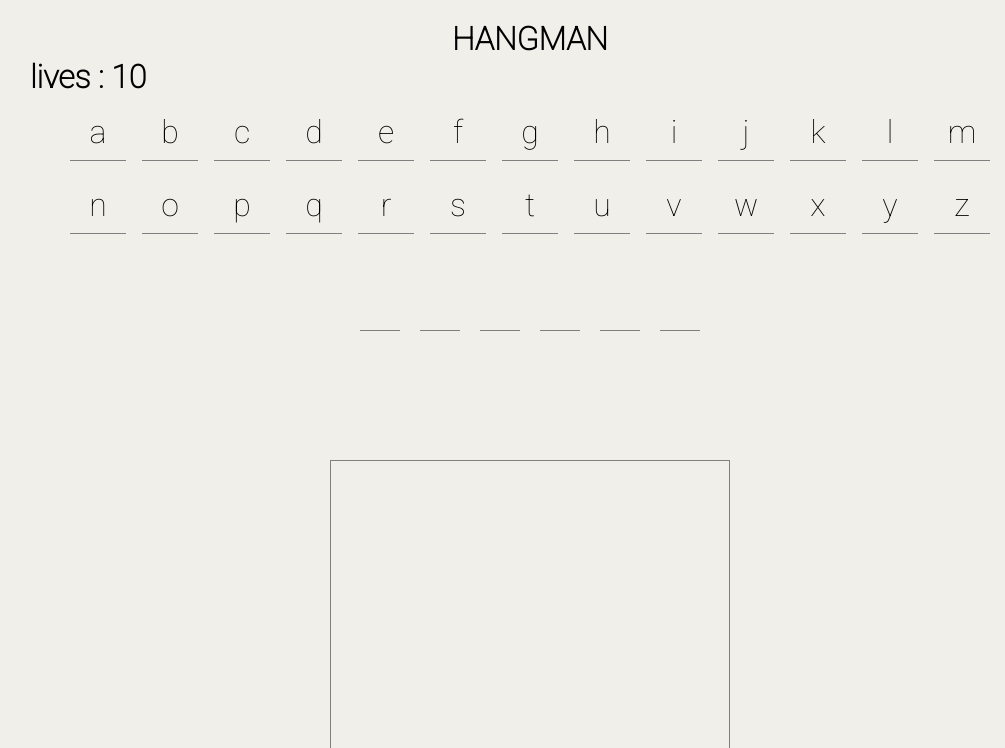
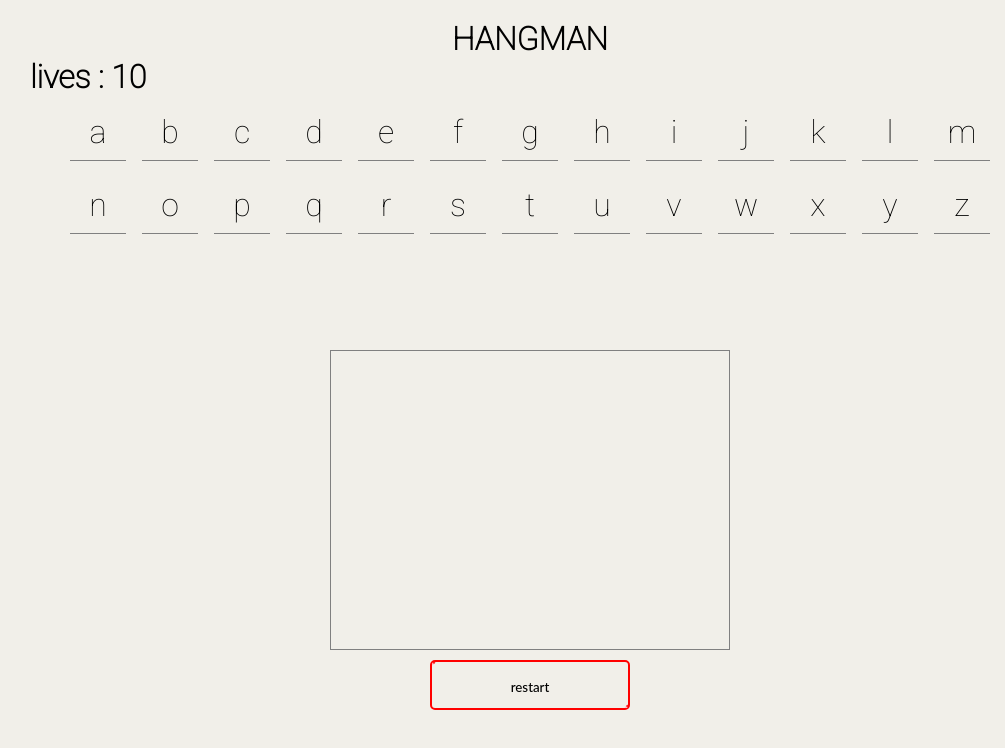
Before and after one commit to luckmer/hangman-game, a React (Create React App) app: page / in a window 1280 px wide. Shown: the top 748 px of the page, without its empty margins (110-1115 px from the left). Built offline with nearby package versions, Linux system fonts and the light colour scheme; a web font is replaced by a local one.

Commit message:
changed code appearance

```diff
--- a/src/App.js
+++ b/src/App.js
@@ -1,4 +1,4 @@
-import React, { Fragment } from "react";
+import React from "react";
 import Index from "./store";
 import { Main } from "./styles/App.styles";
 
--- a/src/components/CanvasPanel.jsx
+++ b/src/components/CanvasPanel.jsx
@@ -1,9 +1,11 @@
 import React from "react";
 import { AppContext } from "../store";
 import { Section, Canvas } from "./styles/CanvasPanel.styles";
+import actions from "../store/actions";
+import Button from "../pattern/Button";
 
 const CanvasPanel = () => {
-  const { state } = React.useContext(AppContext);
+  const { state, dispatch } = React.useContext(AppContext);
 
   const node = React.useRef(null);
   const live = state.lives;
@@ -70,9 +72,35 @@ const CanvasPanel = () => {
     }
   }, [live]);
 
+  const handleRestartGame = () => {
+    const original = {
+      selectedText: [],
+      lives: 10,
+      gameOver: false,
+      winner: false,
+      guess: ""
+    };
+
+    const comparable = (o) =>
+      typeof o != "object" || !o
+        ? o
+        : Object.keys(o)
+            .sort()
+            .reduce((c, key) => ((c[key] = comparable(o[key])), c), {});
+
+    const moved =
+      JSON.stringify(comparable(state)) ===
+      JSON.stringify(comparable(original));
+
+    if (!moved) dispatch({ type: actions.Clear_State });
+  };
+
   return (
     <Section>
       <Canvas width="400vmin" height="300vmin" ref={node} />
+      <Section>
+        <Button onClick={() => handleRestartGame()}>restart</Button>
+      </Section>
     </Section>
   );
 };
--- a/src/components/GuessPanel.jsx
+++ b/src/components/GuessPanel.jsx
@@ -1,31 +1,7 @@
 import React from "react";
-import { AppContext } from "../store";
-import api from "../api/Index";
-import actions from "../store/actions";
+import withLoader from "../pattern/withLoader";
 
 import { GuessP, GuessSection } from "./styles/GuessPanel.styles";
-
-const withLoader = (Element) => {
-  return (props) => {
-    const { state, dispatch } = React.useContext(AppContext);
-
-    React.useEffect(() => {
-      const generateRandomGuess = ~~(Math.random() * api.length);
-      const randomGuess = api[generateRandomGuess];
-
-      dispatch({
-        type: actions.Set_Random_Guess,
-        payload: randomGuess
-      });
-    }, [dispatch]);
-
-    if (!state) {
-      return <div>Loading...</div>;
-    }
-
-    return <Element {...props} data={state} />;
-  };
-};
 
 const GuessPanel = ({ data }) => {
   const selectedWords = data.selectedText;
--- a/src/components/NotificationBanner.jsx
+++ b/src/components/NotificationBanner.jsx
@@ -1,27 +1,40 @@
 import React from "react";
 import { AppContext } from "../store";
 import {
-  ButtonDesign,
   Section,
   SectionDescription,
   SectionH1,
   GreySectionBackground
 } from "./styles/NotificationBanner.styles";
 
+import Button from "../pattern/Button";
 import actions from "../store/actions";
-
-const Button = ({ children, onClick }) => {
-  const buttons = { onClick };
-
-  return <ButtonDesign {...buttons}>{children}</ButtonDesign>;
-};
 
 const NotificationBanner = () => {
   const { state, dispatch } = React.useContext(AppContext);
   const { lives, gameOver, winner } = state;
 
   const handleRestartGame = () => {
-    dispatch({ type: actions.Clear_State });
+    const original = {
+      selectedText: [],
+      lives: 10,
+      gameOver: false,
+      winner: false,
+      guess: ""
+    };
+
+    const comparable = (o) =>
+      typeof o != "object" || !o
+        ? o
+        : Object.keys(o)
+            .sort()
+            .reduce((c, key) => ((c[key] = comparable(o[key])), c), {});
+
+    const moved =
+      JSON.stringify(comparable(state)) ===
+      JSON.stringify(comparable(original));
+
+    if (!moved) dispatch({ type: actions.Clear_State });
   };
 
   const status = lives === 0 || gameOver || winner;
@@ -33,7 +46,6 @@ const NotificationBanner = () => {
           <SectionH1>Game Over</SectionH1>
           <Button onClick={() => handleRestartGame()}>Play Again</Button>
         </SectionDescription>
-
         <GreySectionBackground />
       </Section>
     )
--- a/src/components/styles/CanvasPanel.styles.js
+++ b/src/components/styles/CanvasPanel.styles.js
@@ -1,10 +1,10 @@
 import styled from "styled-components";
 
 export const Section = styled.section`
-  margin-top: 10vmin;
   display: flex;
-  justify-content: center;
+  align-items: center;
   padding-bottom: 5vmin;
+  flex-direction: column;
 `;
 
 export const Canvas = styled.canvas`
--- a/src/components/styles/NotificationBanner.styles.js
+++ b/src/components/styles/NotificationBanner.styles.js
@@ -92,6 +92,6 @@ export const Section = styled(Glue)`
 
 export const GreySectionBackground = styled(Glue)`
   background-color: grey;
-  opacity: 0.5;
+  opacity: 0.9;
   z-index: -1;
 `;
--- /dev/null
+++ b/src/pattern/Button.js
@@ -0,0 +1,9 @@
+import { ButtonDesign } from "../components/styles/NotificationBanner.styles";
+
+const Button = ({ children, onClick }) => {
+  const buttons = { onClick };
+
+  return <ButtonDesign {...buttons}>{children}</ButtonDesign>;
+};
+
+export default Button;
--- /dev/null
+++ b/src/pattern/withClick.js
@@ -0,0 +1,69 @@
+import React from "react";
+import { AppContext } from "../store";
+import actions from "../store/actions";
+
+import { TextAlphabet, TextP } from "../components/styles/TextPanel.styles";
+
+const WithClick = ({ children }) => {
+  const alphabet = new Array(26)
+    .fill("")
+    .map((_, w) => String.fromCharCode(w + 97));
+
+  const { state, dispatch } = React.useContext(AppContext);
+
+  const handleClickText = (word) => {
+    if (state.lives === 0) return;
+
+    const theSameWord = state.selectedText.some((el) => el === word);
+    const words = state.guess.split("");
+    const incorrectWord = words.some((element) => element === word);
+
+    if (!incorrectWord && !theSameWord) {
+      dispatch({ type: actions.Set_Live, payload: 1 });
+    }
+
+    if (!theSameWord) {
+      dispatch({ type: actions.Set_seletected_text, payload: word });
+    }
+  };
+
+  React.useEffect(() => {
+    const gameEnd = state.lives === 0;
+
+    gameEnd && dispatch({ type: actions.Set_Game_Over, payload: true });
+  }, [state.lives, dispatch]);
+
+  React.useEffect(() => {
+    const live = state.lives;
+    const words = state.guess.split("");
+    const theSameWord = state.selectedText.filter((word) =>
+      words.includes(word)
+    );
+
+    if (!theSameWord.length) return;
+
+    const winner = words.every((el) => theSameWord.includes(el));
+
+    if (winner && live > 0) {
+      dispatch({ type: actions.Set_Winner, payload: true });
+    }
+  }, [state.selectedText, state.guess, state.lives, dispatch]);
+
+  return (
+    <React.Fragment>
+      <div>{children(state.lives)}</div>
+      <TextAlphabet>
+        {alphabet.map((word, index) => {
+          const hideText = state.selectedText.some((text) => text === word);
+          return (
+            <div key={index} onClick={() => handleClickText(word)}>
+              <TextP hideText={hideText}>{word}</TextP>
+            </div>
+          );
+        })}
+      </TextAlphabet>
+    </React.Fragment>
+  );
+};
+
+export default WithClick;
--- /dev/null
+++ b/src/pattern/withLoader.js
@@ -0,0 +1,28 @@
+import React from "react";
+import { AppContext } from "../store";
+import actions from "../api/Index";
+import api from "../api/Index";
+
+const withLoader = (Element) => {
+  return (props) => {
+    const { state, dispatch } = React.useContext(AppContext);
+
+    React.useEffect(() => {
+      const generateRandomGuess = ~~(Math.random() * api.length);
+      const randomGuess = api[generateRandomGuess];
+
+      dispatch({
+        type: actions.Set_Random_Guess,
+        payload: randomGuess
+      });
+    }, [dispatch]);
+
+    if (!state) {
+      return <div>Loading...</div>;
+    }
+
+    return <Element {...props} data={state} />;
+  };
+};
+
+export default withLoader;
--- a/src/store/index.js
+++ b/src/store/index.js
@@ -22,6 +22,9 @@ const SetSelectedText = (state, action) => {
       return [...state.selectedText, word];
     }
 
+    case actions.Clear_State:
+      return [];
+
     default:
       return state.selectedText;
   }
@@ -35,6 +38,9 @@ const SetRandomGuess = (state, action) => {
       return word;
     }
 
+    case actions.Clear_State:
+      return "";
+
     default:
       return state.guess;
   }
@@ -44,9 +50,12 @@ const SetLives = (state, action) => {
   switch (action.type) {
     case actions.Set_Live: {
       const counter = action.payload;
-
       return state.lives - counter;
     }
+
+    case actions.Clear_State:
+      return 10;
+
     default:
       return state.lives;
   }
@@ -56,6 +65,8 @@ const SetGameStatus = (state, action) => {
   switch (action.type) {
     case actions.Set_Game_Over:
       return action.payload;
+    case actions.Clear_State:
+      return false;
 
     default:
       return state.gameOver;
@@ -67,25 +78,11 @@ const SetWinnerStatus = (state, action) => {
     case actions.Set_Winner:
       return action.payload;
 
+    case actions.Clear_State:
+      return false;
+
     default:
       return state.winner;
-  }
-};
-
-const SetClearState = (state, action) => {
-  switch (action.type) {
-    case actions.Clear_State: {
-      state.selectedText = [];
-      state.lives = 10;
-      state.gameOver = false;
-      state.winner = false;
-      state.guess = "";
-
-      return state;
-    }
-
-    default:
-      return state;
   }
 };
 
@@ -94,8 +91,7 @@ const reducer = (state, action) => ({
   guess: SetRandomGuess(state, action),
   lives: SetLives(state, action),
   gameOver: SetGameStatus(state, action),
-  winner: SetWinnerStatus(state, action),
-  state: SetClearState(state, action)
+  winner: SetWinnerStatus(state, action)
 });
 
 const Index = ({ children }) => {
```
Also changed, not shown: src/components/TextPanel.jsx (+4 -72 lines).
